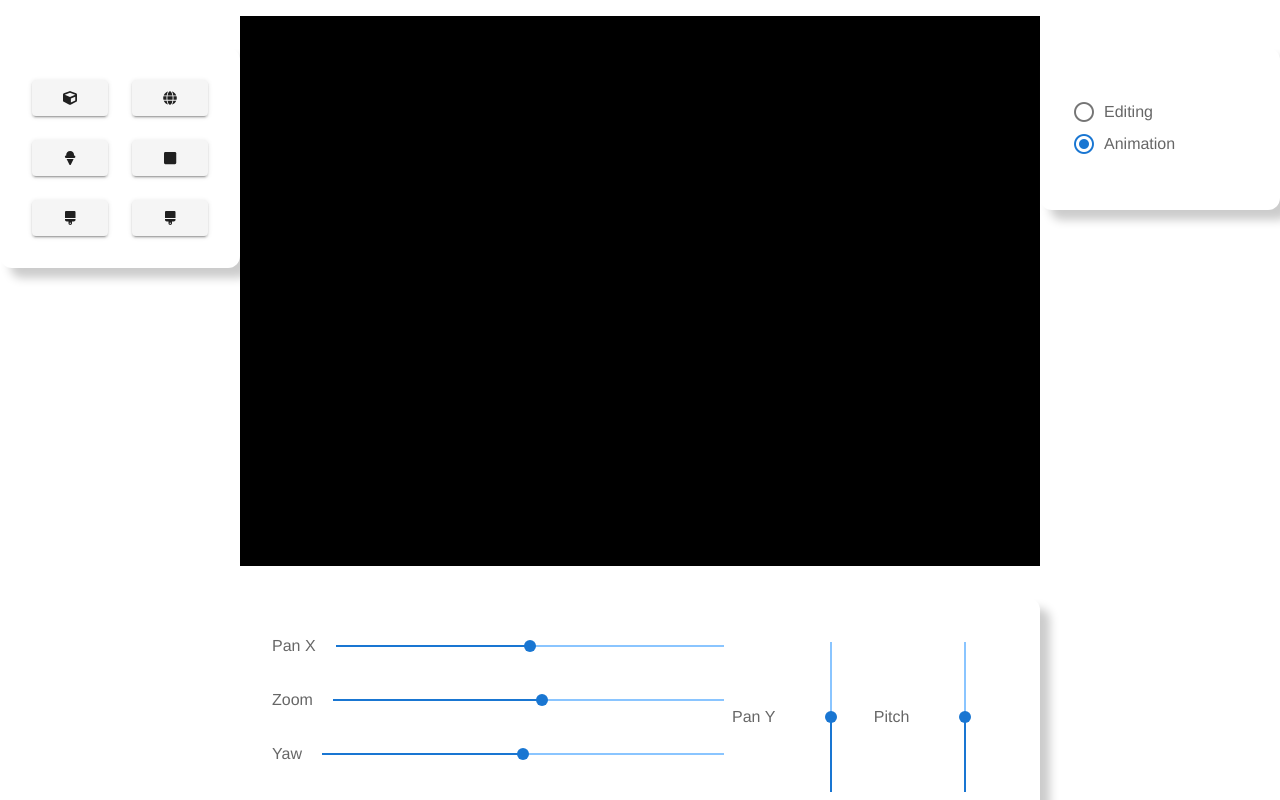
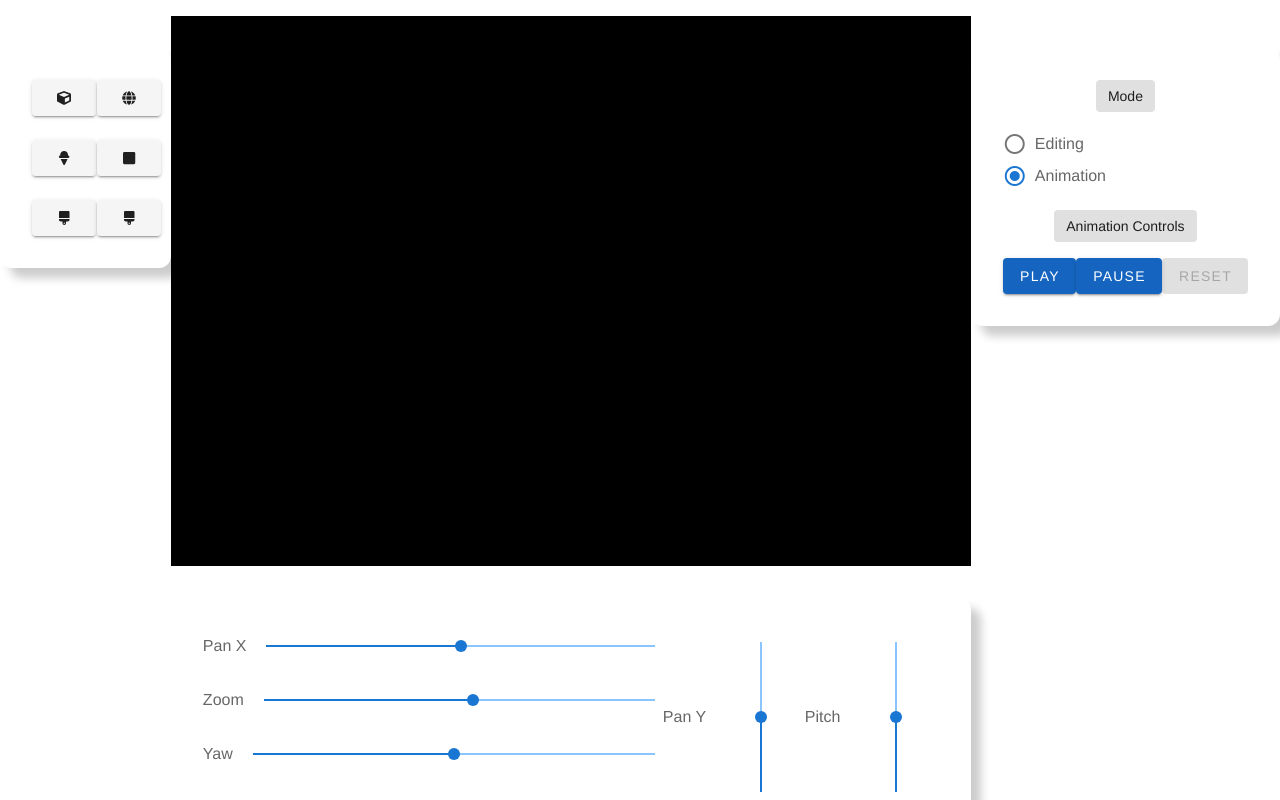
Before and after one commit to LuisPalominoTrevilla/gl-paint-3d, a Vue app: page / in a window 1280 px wide. Both pictures are taken after a click on the element "Animation". Shown: the top 800 px of the page. Built offline with nearby package versions, Linux system fonts and the light colour scheme.

Commit message:
Basic camera orbiting

```diff
--- a/src/App.vue
+++ b/src/App.vue
@@ -9,12 +9,19 @@
           :canvasDimensions="canvasDimensions"
           :camera="camera"
           :geometries="geometries"
+          :appMode="appMode"
+          :animationState="animationState"
           ref="canvas"
         />
-        <camera-toolbox :camera="camera" />
+        <camera-toolbox :camera="camera" :appMode="appMode" />
       </div>
       <div class="right">
-        <mode-selector :mode="appMode" @mode-change="appMode = $event" />
+        <mode-selection
+          :mode="appMode"
+          :animationState="animationState"
+          @mode-change="appMode = $event"
+          @anim-state-change="animationState = $event"
+        />
       </div>
     </div>
   </v-app>
@@ -24,7 +31,9 @@
 import PaintCanvas from './components/PaintCanvas';
 import CameraToolbox from './components/CameraToolbox';
 import GeometryToolbox from './components/GeometryToolbox';
-import ModeSelector from './components/ModeSelector';
+import ModeSelection from './components/ModeSelection';
+import Constants from './constants';
+
 import * as Three from 'three';
 import './styles/index.scss';
 
@@ -34,14 +43,15 @@ export default {
     PaintCanvas,
     CameraToolbox,
     GeometryToolbox,
-    ModeSelector
+    ModeSelection
   },
   data() {
     return {
       camera: null,
       canvasDimensions: {},
       geometries: [],
-      appMode: 0
+      appMode: 0,
+      animationState: Constants.animationStates.init
     };
   },
   beforeMount() {
--- a/src/components/CameraToolbox.vue
+++ b/src/components/CameraToolbox.vue
@@ -1,12 +1,30 @@
 <template>
   <div class="card camera-toolbox">
     <div class="horizontal">
-      <v-slider v-model="panX" min="-500" max="500" label="Pan X"></v-slider>
-      <v-slider v-model="zoom" min="-100" max="100" label="Zoom"></v-slider>
-      <v-slider v-model="yaw" min="-180" max="180" label="Yaw"></v-slider>
+      <v-slider
+        :readonly="isAnimationMode"
+        v-model="panX"
+        min="-500"
+        max="500"
+        label="Pan X"
+      ></v-slider>
+      <v-slider
+        :readonly="isAnimationMode"
+        v-model="zoom"
+        min="-100"
+        max="100"
+        label="Zoom"
+      ></v-slider>
+      <v-slider
+        :readonly="isAnimationMode"
+        v-model="yaw"
+        min="-180"
+        max="180"
+        label="Yaw"
+      ></v-slider>
       <div class="input-group">
         <v-chip label>
-          Position:
+          Position
         </v-chip>
         <v-text-field
           v-model="newPosition.x"
@@ -42,7 +60,7 @@
       </div>
       <div class="input-group">
         <v-chip label>
-          Target:
+          Target
         </v-chip>
         <v-text-field
           v-model="target.x"
@@ -77,13 +95,15 @@
     </div>
     <div class="vertical">
       <v-slider
+        :readonly="isAnimationMode"
         v-model="panY"
-        min="-500"
-        max="500"
+        min="-300"
+        max="300"
         label="Pan Y"
         :vertical="true"
       ></v-slider>
       <v-slider
+        :readonly="isAnimationMode"
         v-model="pitch"
         min="-180"
         max="180"
@@ -95,10 +115,16 @@
 </template>
 
 <script>
+import Constants from '../constants';
+
 export default {
   props: {
     camera: {
       type: Object,
+      required: true
+    },
+    appMode: {
+      type: Number,
       required: true
     }
   },
@@ -111,8 +137,12 @@ export default {
     };
   },
   computed: {
+    isAnimationMode() {
+      return this.appMode === Constants.appModes.animation;
+    },
     disableSetPosition() {
       return (
+        this.isAnimationMode ||
         isNaN(this.newPosition.x) ||
         isNaN(this.newPosition.y) ||
         isNaN(this.newPosition.z)
@@ -120,7 +150,10 @@ export default {
     },
     disableSetTarget() {
       return (
-        isNaN(this.target.x) || isNaN(this.target.y) || isNaN(this.target.z)
+        this.isAnimationMode ||
+        isNaN(this.target.x) ||
+        isNaN(this.target.y) ||
+        isNaN(this.target.z)
       );
     },
     panX: {
@@ -128,6 +161,7 @@ export default {
         return this.camera.position.x / this.stepFactor;
       },
       set(val) {
+        if (this.isAnimationMode) return;
         this.camera.position.x = val * this.stepFactor;
       }
     },
@@ -136,6 +170,7 @@ export default {
         return this.camera.position.y / this.stepFactor;
       },
       set(val) {
+        if (this.isAnimationMode) return;
         this.camera.position.y = val * this.stepFactor;
       }
     },
@@ -144,6 +179,7 @@ export default {
         return this.camera.position.z / this.zoomFactor;
       },
       set(val) {
+        if (this.isAnimationMode) return;
         this.camera.position.z = val * this.zoomFactor;
       }
     },
@@ -152,6 +188,7 @@ export default {
         return (this.camera.rotation.x * 180) / Math.PI;
       },
       set(deg) {
+        if (this.isAnimationMode) return;
         this.camera.rotation.x = (deg * Math.PI) / 180;
       }
     },
@@ -160,6 +197,7 @@ export default {
         return -(this.camera.rotation.y * 180) / Math.PI;
       },
       set(deg) {
+        if (this.isAnimationMode) return;
         this.camera.rotation.y = -(deg * Math.PI) / 180;
       }
     }
--- /dev/null
+++ b/src/components/ModeSelection.vue
@@ -0,0 +1,90 @@
+<template>
+  <div class="card">
+    <v-chip label>
+      Mode
+    </v-chip>
+    <v-radio-group v-model="appMode">
+      <v-radio label="Editing" :value="0"></v-radio>
+      <v-radio label="Animation" :value="1"></v-radio>
+    </v-radio-group>
+    <div class="animation-controls" v-show="!showEditing">
+      <v-chip label>
+        Animation Controls
+      </v-chip>
+      <div class="d-flex justify-space-around mt-4">
+        <v-btn
+          :disabled="disablePlayBtn"
+          @click="playAnimation"
+          class="white--text"
+          color="blue darken-3"
+          >Play</v-btn
+        >
+        <v-btn
+          :disabled="disablePauseBtn"
+          @click="pauseAnimation"
+          class="white--text"
+          color="blue darken-3"
+          >Pause</v-btn
+        >
+        <v-btn
+          :disabled="disableResetBtn"
+          @click="resetAnimation"
+          class="white--text"
+          color="blue darken-3"
+          >Reset</v-btn
+        >
+      </div>
+    </div>
+  </div>
+</template>
+
+<script>
+import Constants from '../constants';
+
+export default {
+  props: {
+    mode: {
+      type: Number,
+      required: true
+    },
+    animationState: {
+      type: Number,
+      required: true
+    }
+  },
+  computed: {
+    appMode: {
+      get() {
+        return this.mode;
+      },
+      set(newMode) {
+        this.$emit('mode-change', newMode);
+        this.$emit('anim-state-change', Constants.animationStates.init);
+      }
+    },
+    showEditing() {
+      return this.mode === Constants.appModes.editing;
+    },
+    disablePlayBtn() {
+      return this.animationState === Constants.animationStates.play;
+    },
+    disablePauseBtn() {
+      return this.animationState === Constants.animationStates.pause;
+    },
+    disableResetBtn() {
+      return this.animationState === Constants.animationStates.init;
+    }
+  },
+  methods: {
+    playAnimation() {
+      this.$emit('anim-state-change', Constants.animationStates.play);
+    },
+    pauseAnimation() {
+      this.$emit('anim-state-change', Constants.animationStates.pause);
+    },
+    resetAnimation() {
+      this.$emit('anim-state-change', Constants.animationStates.init);
+    }
+  }
+};
+</script>
--- a/src/components/ModeSelector.vue
+++ /dev/null
@@ -1,29 +0,0 @@
-<template>
-  <div class="card">
-    <v-radio-group v-model="appMode">
-      <v-radio label="Editing" :value="0"></v-radio>
-      <v-radio label="Animation" :value="1"></v-radio>
-    </v-radio-group>
-  </div>
-</template>
-
-<script>
-export default {
-  props: {
-    mode: {
-      type: Number,
-      required: true
-    }
-  },
-  computed: {
-    appMode: {
-      get() {
-        return this.mode;
-      },
-      set(newMode) {
-        this.$emit('mode-change', newMode);
-      }
-    }
-  }
-};
-</script>
--- a/src/components/PaintCanvas.vue
+++ b/src/components/PaintCanvas.vue
@@ -21,6 +21,14 @@ export default {
     canvasDimensions: {
       type: Object,
       required: true
+    },
+    appMode: {
+      type: Number,
+      required: true
+    },
+    animationState: {
+      type: Number,
+      required: true
     }
   },
 
@@ -30,7 +38,9 @@ export default {
       renderer: null,
       mesh: null,
       mouse: null,
-      raycaster: null
+      raycaster: null,
+      theta: 0,
+      deltaTheta: 0.01
     };
   },
 
@@ -56,11 +66,26 @@ export default {
     },
     animate() {
       requestAnimationFrame(this.animate);
-      this.raycaster.setFromCamera(this.mouse, this.camera);
 
-      var intersects = this.raycaster.intersectObjects(this.scene.children);
-      for (var i = 0; i < intersects.length; i++) {
-        intersects[i].object.material.color.set(0xc44f36);
+      if (this.appMode === Constants.appModes.editing) {
+        this.raycaster.setFromCamera(this.mouse, this.camera);
+
+        var intersects = this.raycaster.intersectObjects(this.scene.children);
+        for (var i = 0; i < intersects.length; i++) {
+          intersects[i].object.material.color.set(0xc44f36);
+        }
+      } else if (
+        this.appMode === Constants.appModes.animation &&
+        this.animationState === Constants.animationStates.play
+      ) {
+        const x = 2 * Math.sin(this.theta);
+        const z = 2 * Math.cos(this.theta);
+        // TODO: module
+        this.theta += this.deltaTheta;
+        this.camera.position.set(x, 0, z);
+        // TODO: use target data
+        this.camera.lookAt(0, 0, 0);
+        this.camera.up.set(0, 1, 0);
       }
       this.renderer.render(this.scene, this.camera);
     },
--- a/src/constants.js
+++ b/src/constants.js
@@ -12,5 +12,14 @@ module.exports = {
     1: 'globe',
     2: 'ice-cream',
     3: 'square'
+  },
+  appModes: {
+    editing: 0,
+    animation: 1
+  },
+  animationStates: {
+    init: 0,
+    play: 1,
+    pause: 2
   }
 };
```
